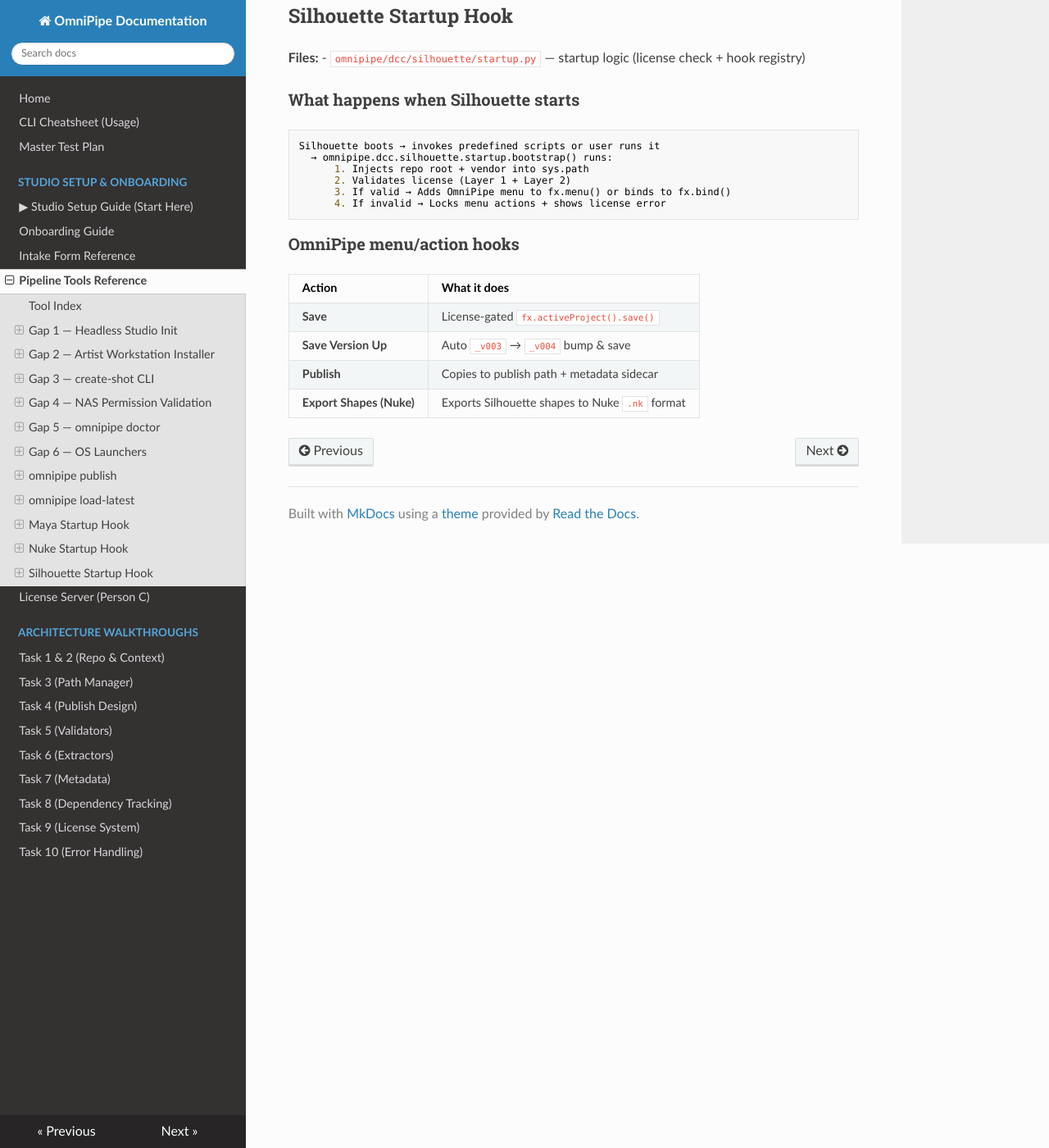
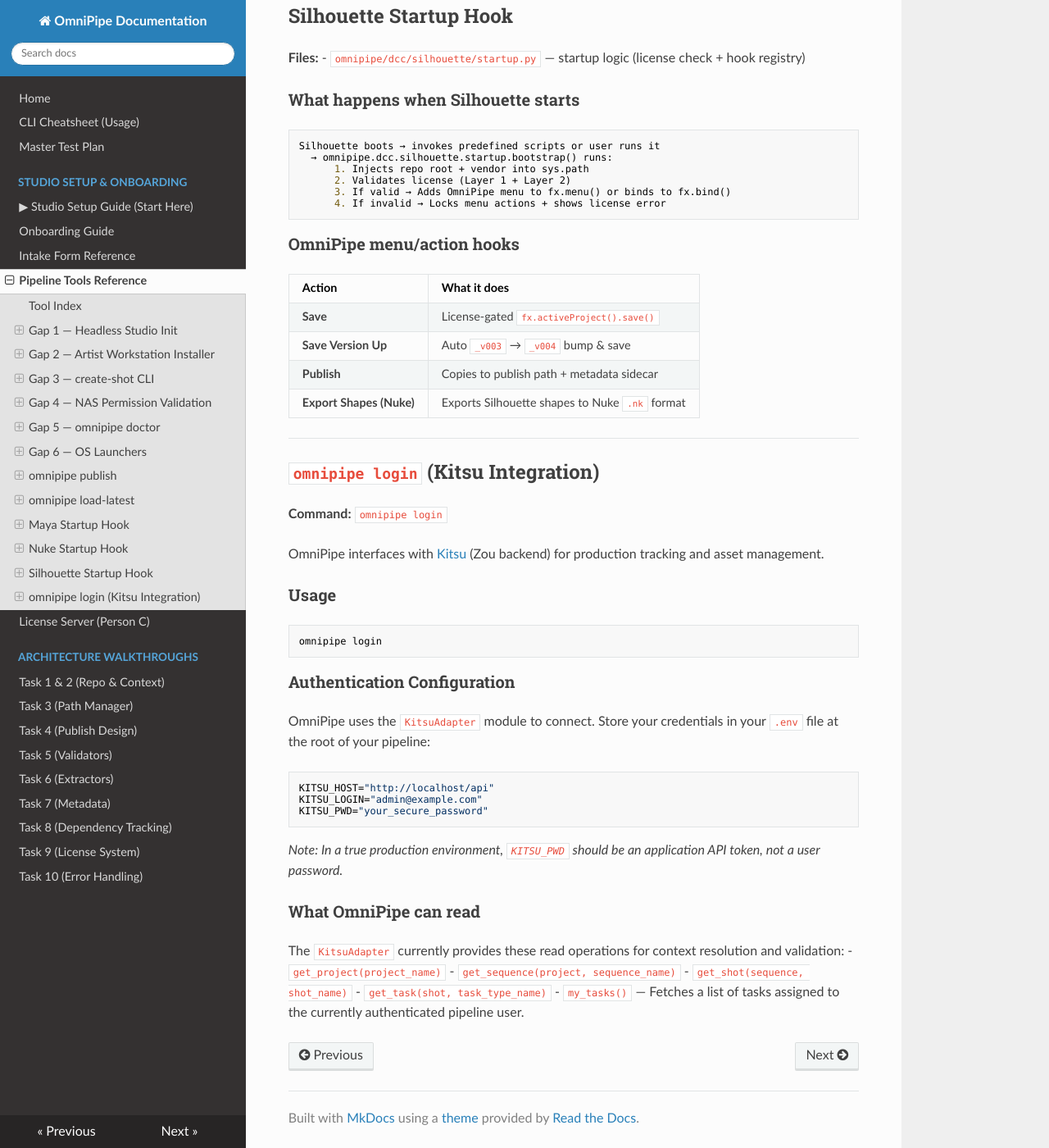
Before and after one commit to kamal-suryavanshi/OmniPipe, an MkDocs documentation site: the page built from docs/setup/pipeline_tools.md, in a window 1280 px wide and 1400 px high, scrolled down 11827 px. Shown: the whole window at 82% size. Built offline with MkDocs 1.6.1, drawn with Linux system fonts in a browser that asks for light colours; nearby versions of some CDN libraries.

Commit message:
docs: Add detailed Kitsu/omnipipe login documentation

````diff
--- a/docs/setup/pipeline_tools.md
+++ b/docs/setup/pipeline_tools.md
@@ -582,3 +582,38 @@
 | **Save Version Up** | Auto `_v003` → `_v004` bump & save |
 | **Publish** | Copies to publish path + metadata sidecar |
 | **Export Shapes (Nuke)** | Exports Silhouette shapes to Nuke `.nk` format |
+
+---
+
+## `omnipipe login` (Kitsu Integration)
+
+**Command:** `omnipipe login`
+
+OmniPipe interfaces with [Kitsu](https://cgwire.com/kitsu) (Zou backend) for production tracking and asset management.
+
+### Usage
+
+```bash
+omnipipe login
+```
+
+### Authentication Configuration
+
+OmniPipe uses the `KitsuAdapter` module to connect. Store your credentials in your `.env` file at the root of your pipeline:
+
+```bash
+KITSU_HOST="http://localhost/api"
+KITSU_LOGIN="admin@example.com"
+KITSU_PWD="your_secure_password"
+```
+
+*Note: In a true production environment, `KITSU_PWD` should be an application API token, not a user password.*
+
+### What OmniPipe can read
+
+The `KitsuAdapter` currently provides these read operations for context resolution and validation:
+- `get_project(project_name)`
+- `get_sequence(project, sequence_name)`
+- `get_shot(sequence, shot_name)`
+- `get_task(shot, task_type_name)`
+- `my_tasks()` — Fetches a list of tasks assigned to the currently authenticated pipeline user.
````
